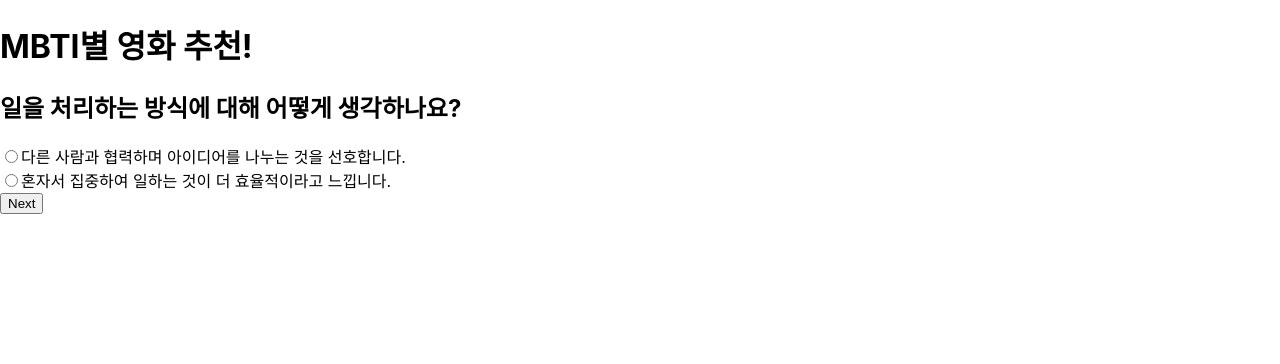
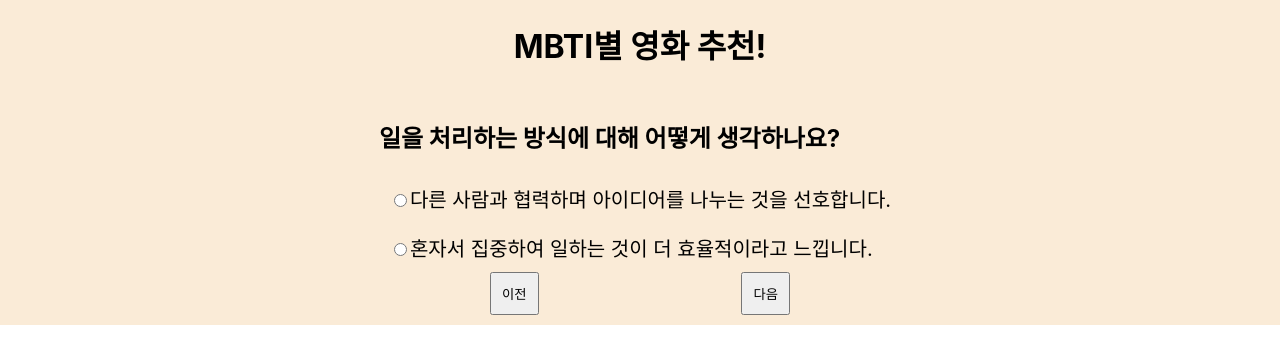
Before and after one commit to Hyun198/MBTI_MOVIE, a React (Create React App) app: page / in a window 1280 px wide. Both pictures are taken after a click on the button "테스트 하고 영화 추천 받기!". Shown: the top 364 px of the page. Built offline with nearby package versions, Linux system fonts and the light colour scheme.

Commit message:
이전으로 버튼 추가

```diff
--- a/public/index.html
+++ b/public/index.html
@@ -1,14 +1,12 @@
 <!DOCTYPE html>
 <html lang="en">
+
 <head>
   <meta charset="utf-8" />
   <link rel="icon" href="%PUBLIC_URL%/favicon.ico" />
   <meta name="viewport" content="width=device-width, initial-scale=1" />
   <meta name="theme-color" content="#000000" />
-    <meta
-      name="description"
-      content="Web site created using create-react-app"
-    />
+  <meta name="description" content="Web site created using create-react-app" />
   <link rel="apple-touch-icon" href="%PUBLIC_URL%/logo192.png" />
   <!--
       manifest.json provides metadata used when your web app is installed on a
@@ -24,8 +22,9 @@
       work correctly both with client-side routing and a non-root public URL.
       Learn how to configure a non-root public URL by running `npm run build`.
     -->
-    <title>React App</title>
+  <title>MBTI 영화 추천</title>
 </head>
+
 <body>
   <noscript>You need to enable JavaScript to run this app.</noscript>
   <div id="root"></div>
@@ -40,4 +39,5 @@
       To create a production bundle, use `npm run build` or `yarn build`.
     -->
 </body>
+
 </html>
--- a/src/page/Home/Home.jsx
+++ b/src/page/Home/Home.jsx
@@ -1,5 +1,6 @@
 import React, { useState } from 'react'
 import Quiz from '../Quiz/Quiz'
+import './Home.style.css';
 const Home = () => {
     const [istestStart, SetIsTestStart] = useState(false);
 
--- a/src/page/Home/Home.style.css
+++ b/src/page/Home/Home.style.css
@@ -0,0 +1,13 @@
+.Test-Start {
+    background-color: antiquewhite;
+    display: flex;
+    flex-direction: column;
+    align-items: center;
+
+    margin: auto;
+}
+
+.Test-Start button {
+    padding: 10px;
+    cursor: pointer;
+}
--- a/src/page/Quiz/Quiz.jsx
+++ b/src/page/Quiz/Quiz.jsx
@@ -1,8 +1,12 @@
 import React, { useState, useEffect } from 'react'
 import questions from '../../questions'
-
+import './Quiz.style.css'
 
 const Quiz = () => {
+
+    //이전, 다음 버튼을 눌렀을 때 전에 선택해놓은게 남아 있게 만들기
+    //이전에 선택했던 문제에 대해 답을 바꿨을때 count가 그거에 맞춰서 변경되게 하기
+
 
     /* questions.forEach(question => (
         console.log(question.choices)
@@ -16,7 +20,8 @@ const Quiz = () => {
 
 
 
-    const [selectedChoice, setSelectedChoice] = useState("");
+    const [selectedChoice, setSelectedChoice] = useState({});
+
     const [currentQuestionIndex, setCurrentQuestionIndex] = useState(0);
     const [shuffledQuestions, setShuffledQuestions] = useState([]);
     const [counts, setCounts] = useState({
@@ -41,6 +46,13 @@ const Quiz = () => {
         /* console.log(selectedType) */
     }
 
+    const handle_Prev_Question = () => {
+        if (currentQuestionIndex > 0) {
+            setCurrentQuestionIndex(prevIndex =>
+                prevIndex - 1
+            );
+        }
+    }
 
 
     const handle_Next_Question = () => {
@@ -49,9 +61,6 @@ const Quiz = () => {
                 ...prevCounts,
                 [selectedChoice]: prevCounts[selectedChoice] + 1,
             }));
-
-            // 다음 질문으로 넘어갈 때 선택 초기화
-            setSelectedChoice("");
 
 
             if (currentQuestionIndex === shuffledQuestions.length - 1) {
@@ -116,7 +125,7 @@ const Quiz = () => {
                     <div className="quiz-container" >
                         <h2>{currentQuestion.question}</h2>
                         {Object.entries(currentQuestion.choices).map(([key, choice]) => (
-                            <div key={key}>
+                            <div className="quiz-radio" key={key}>
                                 <label>
                                     <input
                                         type="radio"
@@ -130,7 +139,12 @@ const Quiz = () => {
                             </div>
                         ))
                         }
-                        <button onClick={handle_Next_Question}>Next</button>
+                        <div className="buttons">
+                            <button onClick={handle_Prev_Question}>이전</button>
+                            <button onClick={handle_Next_Question}>다음</button>
+                        </div>
+
+
                     </div >
                 ) : (
                     <p>로딩중...</p> // 아직 질문이 준비되지 않았을 때 로딩 메시지 출력
--- a/src/page/Quiz/Quiz.style.css
+++ b/src/page/Quiz/Quiz.style.css
@@ -0,0 +1,16 @@
+.quiz-container {
+    padding: 10px;
+
+}
+
+.quiz-container .quiz-radio {
+    padding: 10px;
+    font-size: 20px;
+}
+
+.quiz-container .buttons {
+    width: 300px;
+    margin: auto;
+    display: flex;
+    justify-content: space-between;
+}
--- a/src/questions.js
+++ b/src/questions.js
@@ -178,9 +178,9 @@ const questions = [
     {
         question: "새로운 사람을 만날 때 어떤 것을 더 중요하게 생각하나요?",
         choices: {
-            A: { label: "그 사람의 생각과 의견이 논리적인지 여부입니다.", type: "T" },
+            A: { label: "그 사람의 생각과 의견이 논리적인지", type: "T" },
             B: {
-                label: "그 사람과 감정적으로 얼마나 잘 연결되는지 여부입니다.",
+                label: "그 사람과 감정적으로 공감이 잘 되는지",
                 type: "F",
             },
         },
```
Lines whose indentation alone changed are shown as unchanged.
